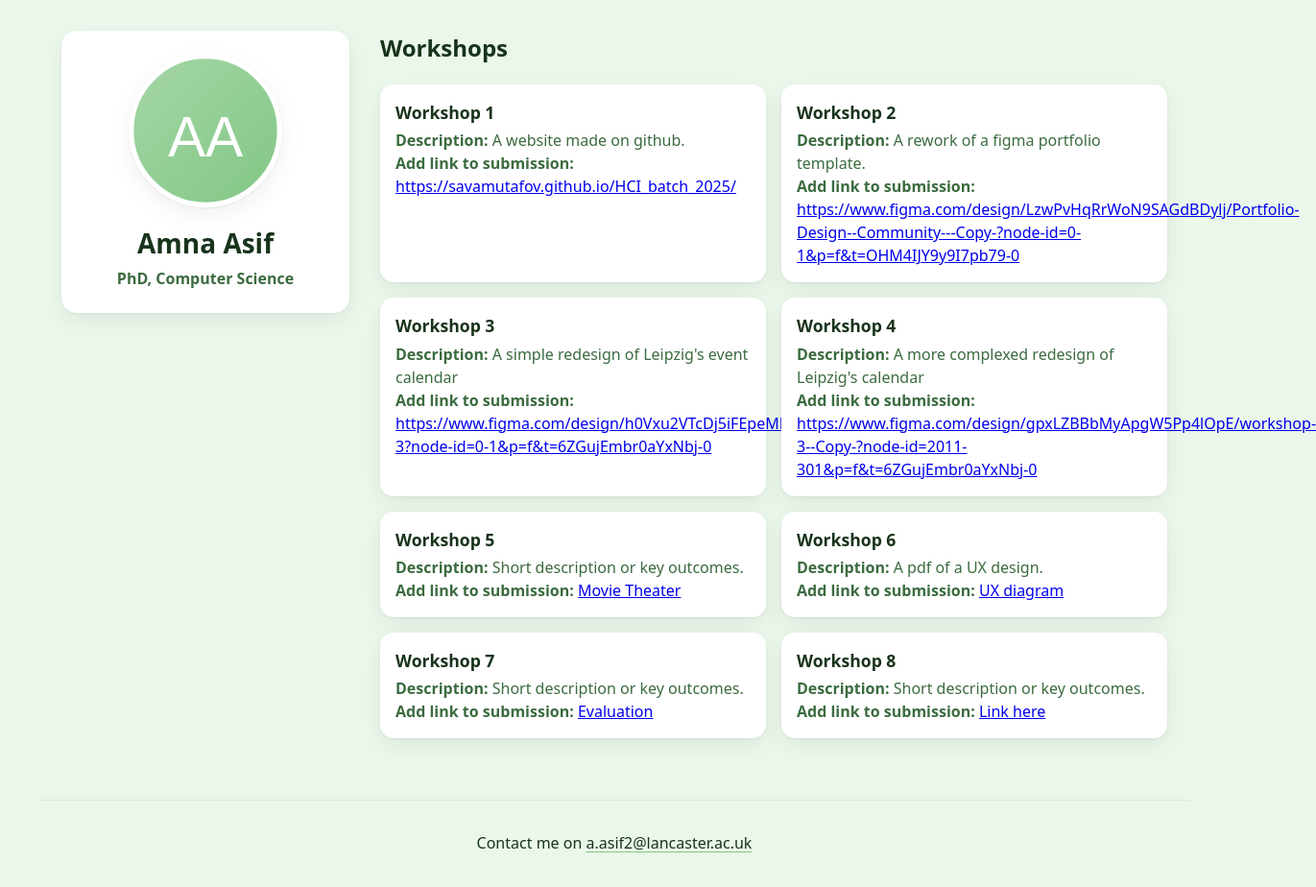
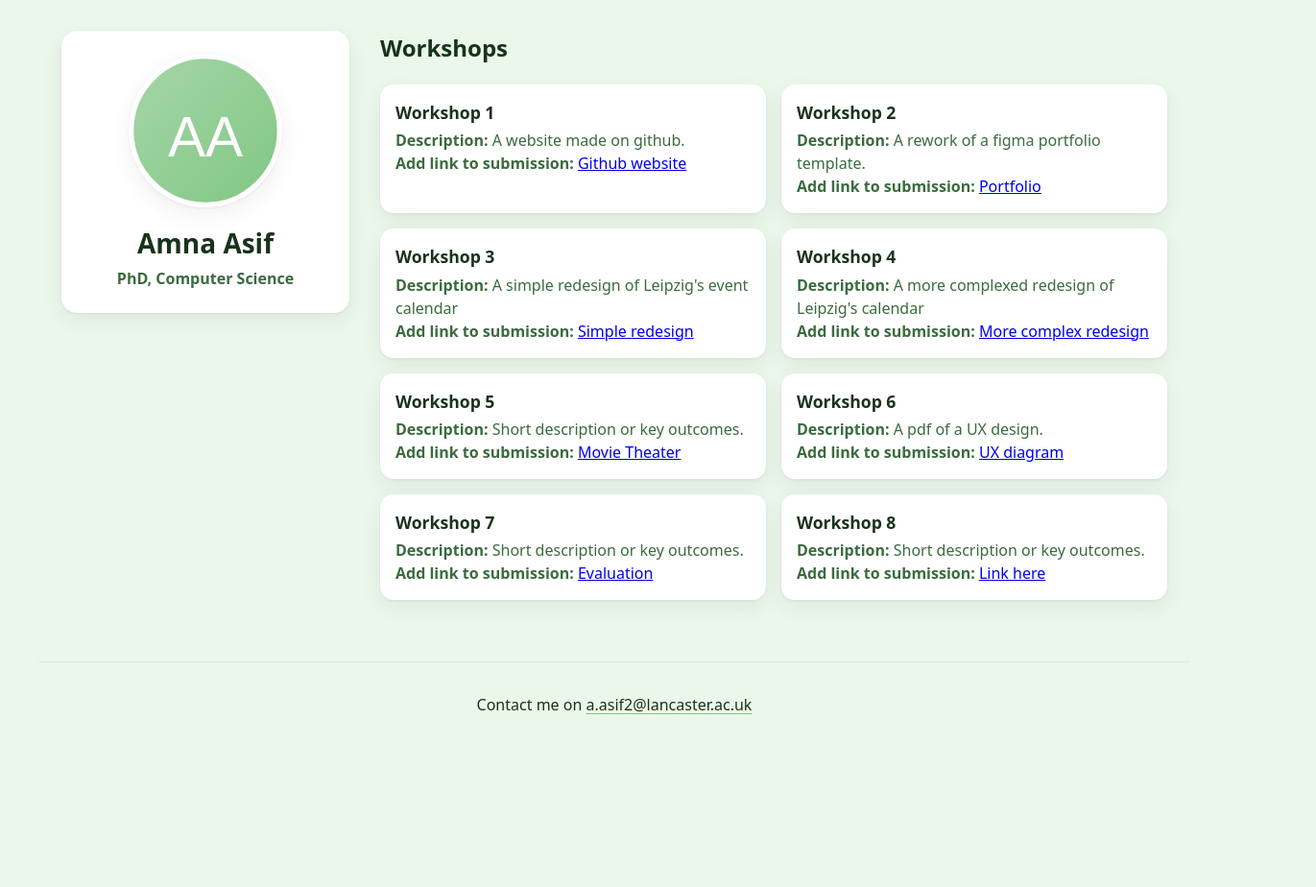
Before and after one commit to savamutafov/savavmutafov.github.io, a plain HTML site: page index.html in a window 1280 px wide. Shown: the whole page at 96% size, 1371 px wide, since content can reach past the window. After the commit the page ends 800 px from the top, so only its background shows below. Drawn offline with Linux system fonts and the light colour scheme.

Commit message:
Update index.html

```diff
--- a/index.html
+++ b/index.html
@@ -35,25 +35,25 @@
   <article class="workshop-card">
     <h3>Workshop 1</h3>
     <p><strong>Description:</strong> A website made on github. </p>
-    <p><strong>Add link to submission:</strong> <a href="#">https://savamutafov.github.io/HCI_batch_2025/</a></p>
+    <p><strong>Add link to submission:</strong> <a href="https://github.com/savamutafov/HCI_batch_2025">Github website</a></p>
   </article>
 
   <article class="workshop-card">
     <h3>Workshop 2</h3>
     <p><strong>Description:</strong> A rework of a figma portfolio template.</p>
-    <p><strong>Add link to submission:</strong> <a href="#">https://www.figma.com/design/LzwPvHqRrWoN9SAGdBDylj/Portfolio-Design--Community---Copy-?node-id=0-1&p=f&t=OHM4IJY9y9I7pb79-0</a></p>
+    <p><strong>Add link to submission:</strong> <a href="https://www.figma.com/design/LzwPvHqRrWoN9SAGdBDylj/Portfolio-Design--Community---Copy-?node-id=0-1&p=f&t=OHM4IJY9y9I7pb79-0">Portfolio</a></p>
   </article>
 
   <article class="workshop-card">
     <h3>Workshop 3</h3>
     <p><strong>Description:</strong> A simple redesign of Leipzig's event calendar</p>
-    <p><strong>Add link to submission:</strong> <a href="#">https://www.figma.com/design/h0Vxu2VTcDj5iFEpeMMo1w/workshop-3?node-id=0-1&p=f&t=6ZGujEmbr0aYxNbj-0</a></p>
+    <p><strong>Add link to submission:</strong> <a href="https://www.figma.com/design/h0Vxu2VTcDj5iFEpeMMo1w/workshop-3?node-id=0-1&p=f&t=6ZGujEmbr0aYxNbj-0">Simple redesign</a></p>
   </article>
 
   <article class="workshop-card">
     <h3>Workshop 4</h3>
     <p><strong>Description:</strong> A more complexed redesign of Leipzig's calendar</p>
-    <p><strong>Add link to submission:</strong> <a href="#">https://www.figma.com/design/gpxLZBBbMyApgW5Pp4lOpE/workshop-3--Copy-?node-id=2011-301&p=f&t=6ZGujEmbr0aYxNbj-0</a></p>
+    <p><strong>Add link to submission:</strong> <a href="https://www.figma.com/design/gpxLZBBbMyApgW5Pp4lOpE/workshop-3--Copy-?node-id=2011-301&p=f&t=6ZGujEmbr0aYxNbj-0">More complex redesign</a></p>
   </article>
 
   <article class="workshop-card">
```
